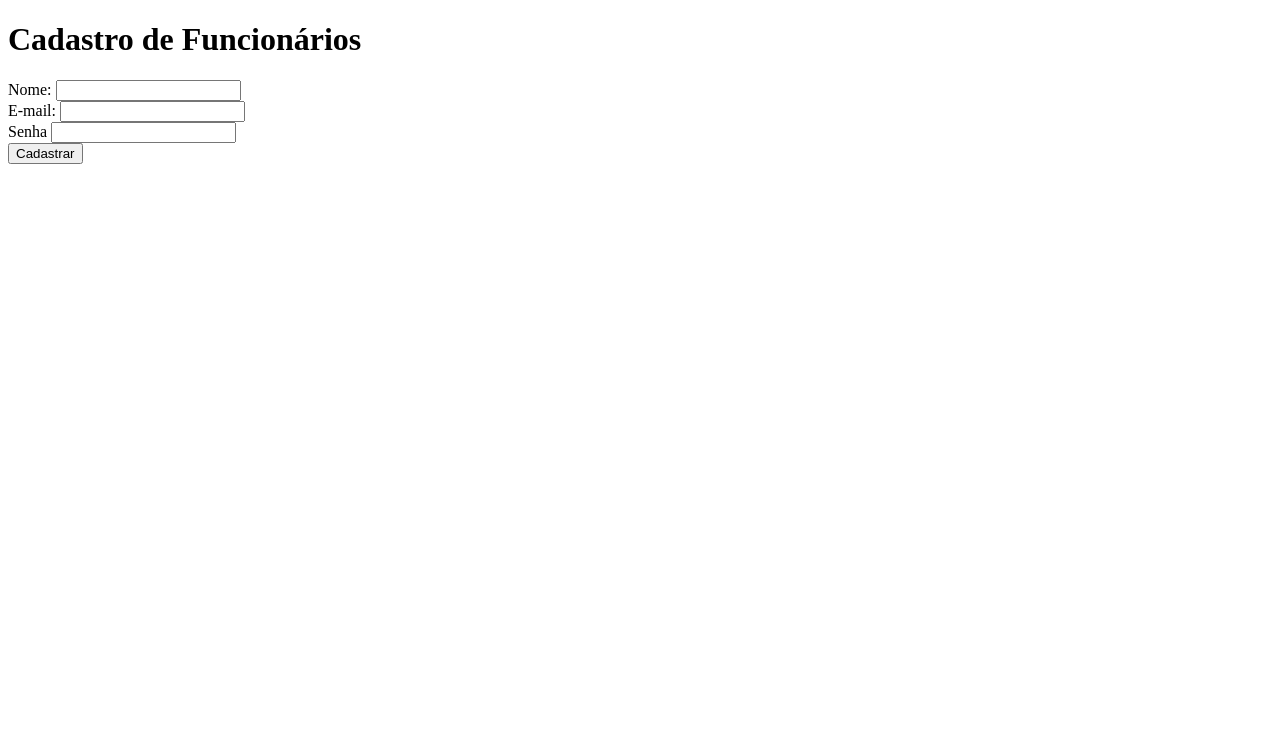
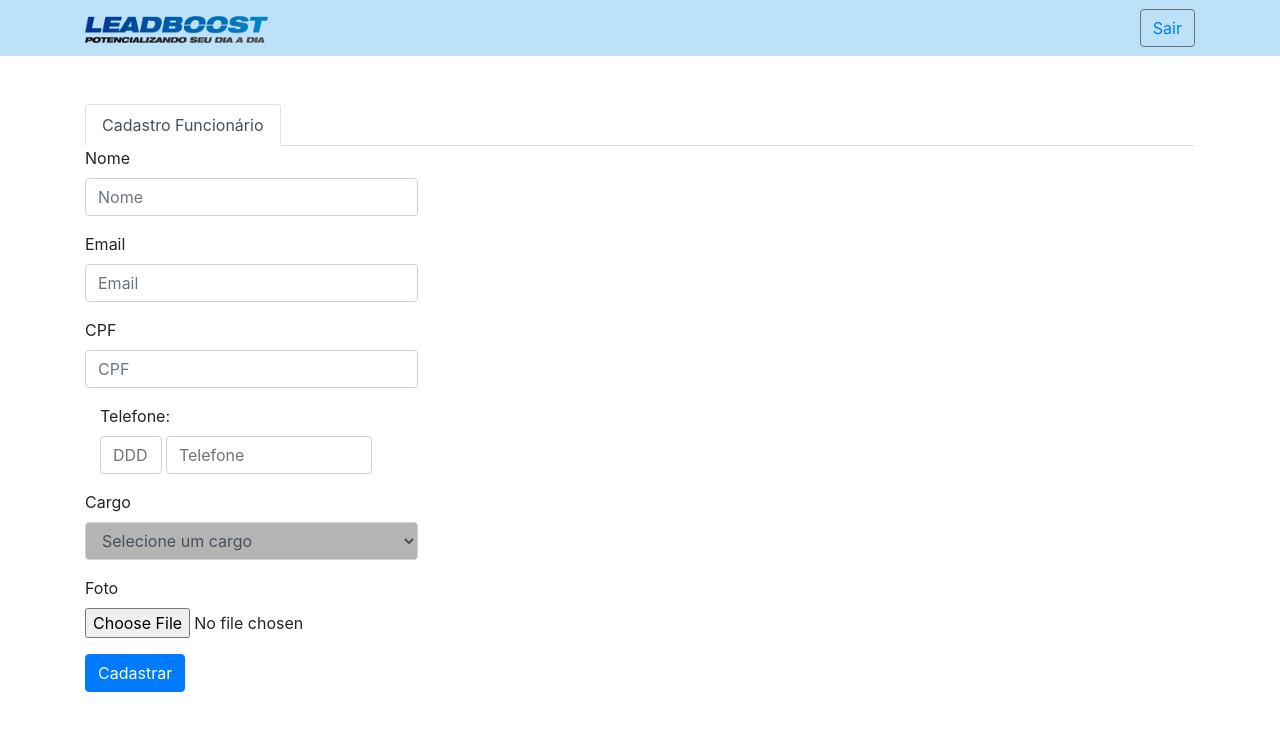
Before and after one commit to Kazuakinn/PJ-leadboost, a plain HTML site: page Cadastro.html in a window 1280 px wide. Drawn offline with nearby package versions, Linux system fonts and the light colour scheme.

Commit message:
Update Cadastro.html

```diff
--- a/Cadastro.html
+++ b/Cadastro.html
@@ -1,23 +1,121 @@
 <!DOCTYPE html>
-<html lang="pt">
+<html lang="pt-br">
 <head>
     <meta charset="UTF-8">
     <meta name="viewport" content="width=device-width, initial-scale=1.0">
     <title>Cadastro Funcionario</title>
+    <!-- Importa o CSS do Bootstrap -->
+    <link rel="stylesheet" href="https://stackpath.bootstrapcdn.com/bootstrap/4.1.3/css/bootstrap.min.css"
+        integrity="sha384-MCw98/SFnGE8fJT3GXwEOngsV7Zt27NXFoaoApmYm81iuXoPkFOJwJ8ERdknLPMO" crossorigin="anonymous">
 
+    <!-- Importa o jQuery (versão leve) -->
+    <script src="https://code.jquery.com/jquery-3.3.1.slim.min.js"
+        integrity="sha384-q8i/X+965DzO0rT7abK41JStQIAqVgRVzpbzo5smXKp4YfRvH+8abtTE1Pi6jizo"
+        crossorigin="anonymous"></script>
+
+    <!-- Importa o Popper.js (usado pelo Bootstrap) -->
+    <script src="https://cdnjs.cloudflare.com/ajax/libs/popper.js/1.14.3/umd/popper.min.js"
+        integrity="sha384-ZMP7rVo3mIykV+2+9J3UJ46jBk0WLaUAdn689aCwoqbBJiSnjAK/l8WvCWPIPm49"
+        crossorigin="anonymous"></script>
+
+    <!-- Importa a biblioteca Bootstrap (JavaScript) -->
+    <script src="https://stackpath.bootstrapcdn.com/bootstrap/4.1.3/js/bootstrap.min.js"
+        integrity="sha384-ChfqqxuZUCnJSK3+MXmPNIyE6ZbWh2IMqE241rYiqJxyMiZ6OW/JmZQ5stwEULTy"
+        crossorigin="anonymous"></script>
+
+    <style>
+        .custom-navbar {
+            background-color: #bce1f9 !important; /* Altera a cor de fundo da barra de navegação para azul */
+            color: #fff !important; /* Altera a cor do texto para branco */
+        }
+        nav img {
+            width: 20%;
+        }
+        /* Ajuste para deixar os inputs menores */
+        .form-group input {
+            width: 30%; /* Aumentei a largura dos inputs */
+        }
+
+        #cargo{
+            background: rgb(180, 180, 180);
+            width: 30%; /* Aumentei a largura do campo de seleção de cargo */
+        }
+        #cargo option{
+            color: black;
+            border-bottom: 10px rgb(122, 116, 255) solid;
+            width: 30%;
+        }
+    </style>
+</head>
 <body>
-    <h1>Cadastro de Funcionários</h1>
-    <form action="" method="POST">
-        <label for="nome">Nome:</label>
-        <input type="text" id="nome" name="nome" required><br>
+    <!-- Barra de navegação -->
+    <nav class="navbar navbar-light bg-light custom-navbar">
+        <div class="container">
+            <a class="navbar-brand" href="#"><img src="/img/LOGO-PROJETO.png" alt="" class="img-fluid"></a>
+            <button class="btn btn-outline-secondary" onclick="sair()"><a href="login.html">Sair</a></button>
+        </div>
+    </nav>
 
-        <label for="email">E-mail:</label>
-        <input type="email" id="email" name="email" required><br>
+    <!-- Conteúdo principal -->
+    <div class="container mt-5">
+        <ul class="nav nav-tabs" id="myTab" role="tablist">
+            <li class="nav-item">
+                <a class="nav-link active" id="admin-tab" data-toggle="tab" href="#admin" role="tab"
+                    aria-controls="admin" aria-selected="true">Cadastro Funcionário</a>
+            </li>
+        </ul>
 
-        <label for="">Senha</label>
-        <input type="password" id="password" name="senha" required><br>
+        <div class="tab-content" id="myTabContent">
+            <div class="tab-pane fade show active" id="admin" role="tabpanel" aria-labelledby="admin-tab">
+                <form>
+                    <!-- Campos para o cadastro do funcionário -->
+                    <div class="form-group">
+                        <label for="nome">Nome</label>
+                        <input type="text" class="form-control" id="nome" placeholder="Nome">
+                    </div>
+                    <div class="form-group">
+                        <label for="email">Email</label>
+                        <input type="email" class="form-control" id="email" placeholder="Email">
+                    </div>
+                    <div class="form-group">
+                        <label for="cpf">CPF</label>
+                        <input type="text" class="form-control" id="cpf" placeholder="CPF">
+                    </div>
+                    <!-- ... (outros campos) ... -->
+                    <div class="form-group col-3">
+                        <label for="ddd-telefone">Telefone:</label>
+                        <div class="d-flex">
+                            <input type="text" class="form-control col-md-3" id="ddd" name="ddd" placeholder="DDD">
+                            <input type="text" class="form-control ml-1 col-md-10" id="telefone" name="telefone" placeholder="Telefone">
+                        </div>
+                    </div>
+                    <div class="form-group">
+                        <label for="cargo">Cargo</label>
+                        <select class="form-control" id="cargo">
+                            <!-- Opções para seleção de cargo -->
+                            <option value="" disabled selected>Selecione um cargo</option>
+                            <option value="cargo1">Administrador</option>
+                            <option value="cargo2">Funcionário</option>
+                            <option value="cargo3">Temporário</option>
+                        </select>
+                    </div>
+                    <div class="form-group">
+                        <label for="foto">Foto</label>
+                        <input type="file" class="form-control-file" id="foto">
+                    </div>
+                    <!-- Botão para submeter o formulário -->
+                    <button type="submit" class="btn btn-primary">Cadastrar</button>
+                </form>
+            </div>
+        </div>
+    </div>
 
-        <input type="submit" value="Cadastrar">
-    </form>
+    <!-- Script para a função de sair -->
+    <script>
+        function sair() {
+            // Lógica para ação de sair
+            alert('Você saiu!');
+        }
+    </script>
 </body>
 </html>
```
